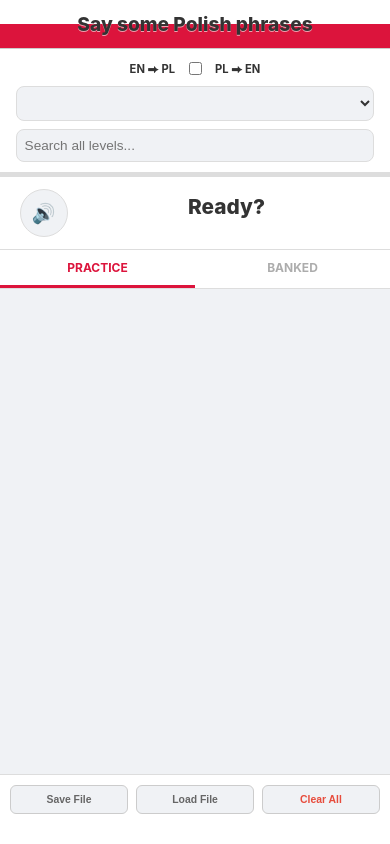
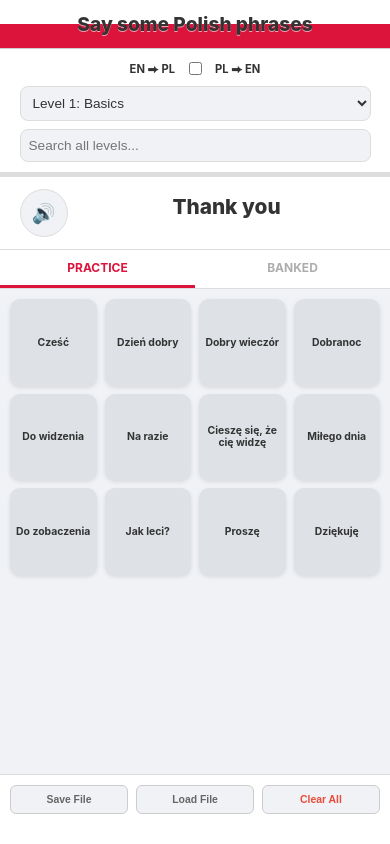
Before and after one commit to newbroman/Polish_survival_phrases, a plain HTML site: page index.html in a window 390 px wide. Drawn offline with Linux system fonts and the light colour scheme.

Commit message:
Add files via upload

```diff
--- a/index.html
+++ b/index.html
@@ -11,33 +11,19 @@
         html, body { height: 100%; margin: 0; overflow: hidden; position: fixed; width: 100%; }
         body { font-family: -apple-system, sans-serif; background: var(--bg); display: flex; flex-direction: column; color: var(--text); }
 
-        /* Flag styling applied only to the top title section */
         .header { width: 100%; background: var(--card); border-bottom: 1px solid #ddd; flex-shrink: 0; }
 
+        /* Polish Flag Header - Applied only to title */
         .title-banner {
             background: linear-gradient(to bottom, #ffffff 50%, #dc143c 50%);
             padding: 12px 0;
             border-bottom: 1px solid #ccc;
         }
+        .title { font-weight: 800; font-size: 1.2rem; color: #333; text-align: center; margin: 0; text-shadow: 0 1px 0 rgba(255,255,255,0.6); }
 
-        .title {
-            font-weight: 800;
-            font-size: 1.2rem;
-            color: #333;
-            text-align: center;
-            margin: 0;
-            text-shadow: 0 1px 0 rgba(255,255,255,0.6);
-        }
-
-        .controls-area { padding: 10px 0; }
-        .controls-row { width: 92%; max-width: 400px; margin: 0 auto; display: flex; flex-direction: column; gap: 8px; }
-
-        .toggle-container { display: flex; align-items: center; justify-content: center; gap: 10px; font-size: 0.7rem; font-weight: 700; color: var(--text); }
-
-        select, .search-box {
-            width: 100%; background: var(--bg); border: 1px solid #ddd; color: var(--text);
-            padding: 8px; border-radius: 8px; font-size: 0.85rem; outline: none; box-sizing: border-box;
-        }
+        .controls-row { width: 90%; max-width: 400px; margin: 0 auto; padding: 10px 0; display: flex; flex-direction: column; gap: 8px; }
+        .toggle-container { display: flex; align-items: center; justify-content: center; gap: 10px; font-size: 0.7rem; font-weight: bold; }
+        select, .search-box { width: 100%; background: var(--bg); border: 1px solid #ddd; color: var(--text); padding: 8px; border-radius: 8px; font-size: 0.85rem; outline: none; box-sizing: border-box; }
 
         .progress-container { width: 100%; height: 4px; background: #ddd; }
         #progress-bar { width: 0%; height: 100%; background: var(--pol-red); transition: width 0.5s; }
@@ -69,7 +55,7 @@
 </head>
 <body>
 
-<div id="save-toast">✓ Progress Auto-saved</div>
+<div id="save-toast"></div>
 
 <div id="overlay" style="display: none; position: fixed; inset: 0; background: rgba(0,0,0,0.9); z-index: 100; color: white; flex-direction: column; align-items: center; justify-content: center;">
     <h1>LEVEL MASTERED! 🏆</h1>
@@ -77,10 +63,7 @@
 </div>
 
 <div class="header">
-    <div class="title-banner">
-        <h1 class="title">Say some Polish phrases</h1>
-    </div>
-    <div class="controls-area">
+    <div class="title-banner"><h1 class="title">Say some Polish phrases</h1></div>
     <div class="controls-row">
         <div class="toggle-container">
             <span>EN ⮕ PL</span>
@@ -89,7 +72,6 @@
         </div>
         <select id="level-select" onchange="changeLevel(this.value)"></select>
         <input type="text" id="search-bar" class="search-box" placeholder="Search all levels..." oninput="handleGlobalSearch()">
-        </div>
     </div>
 </div>
 
@@ -120,7 +102,11 @@
 </div>
 
 <script>
-    const levelNames = ["Basics", "Greetings", "Numbers", "Food", "Travel", "Home", "Work", "Nature", "Body", "Shopping", "Time", "Weather", "Fau;
+    const levelNames = ["Basics", "Greetings", "Numbers", "Food", "Travel", "Home", "Work", "Nature", "Body", "Shopping", "Time", "Weather", "Family", "Clothes", "Directions", "Health", "Gov", "Culture", "Abstract", "Glue"];
+    let stats = JSON.parse(localStorage.getItem('pl_mastery_final')) || {};
+    let currentLevel = parseInt(localStorage.getItem('pl_current_level_idx')) || 1;
+    let phrasesData = [], activePool = [], allPhrasesCache = [], currentTarget = null, reverse = false;
+    const THRESHOLD = 3;
     let plVoice = null;
 
     function initSpeech() { plVoice = window.speechSynthesis.getVoices().find(v => v.lang.startsWith('pl')); }
@@ -222,7 +208,6 @@
     }
 
     function jumpToLevel(lvl) {
-        if (currentLevel === lvl) { document.getElementById('search-bar').value = ''; updateMap(); return; }
         currentLevel = lvl; lvlSelect.value = lvl; document.getElementById('search-bar').value = '';
         saveStats(); loadLevelData(); showSaveToast(`Jumped to Level ${lvl}`);
     }
```
Lines whose indentation alone changed are shown as unchanged.
